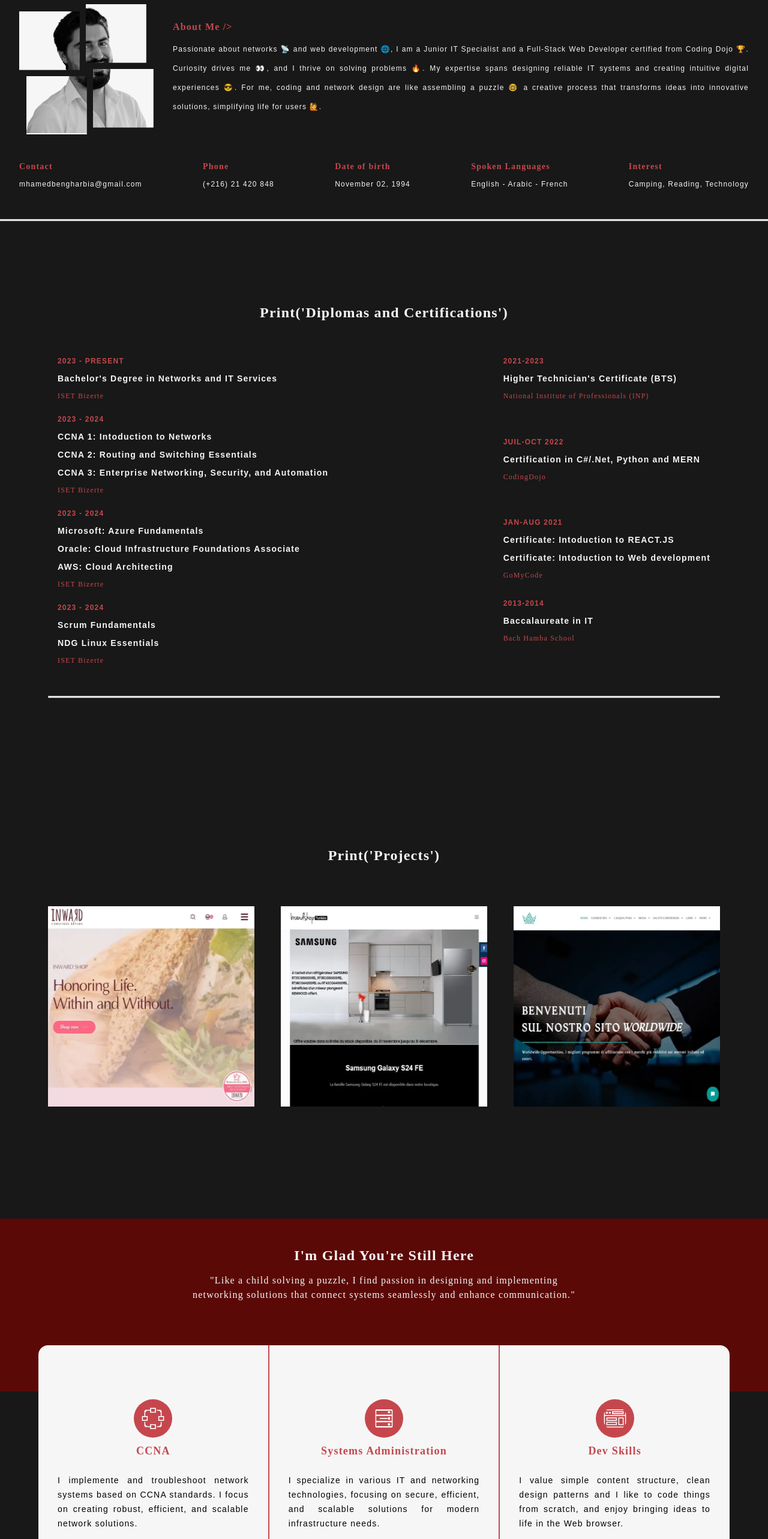
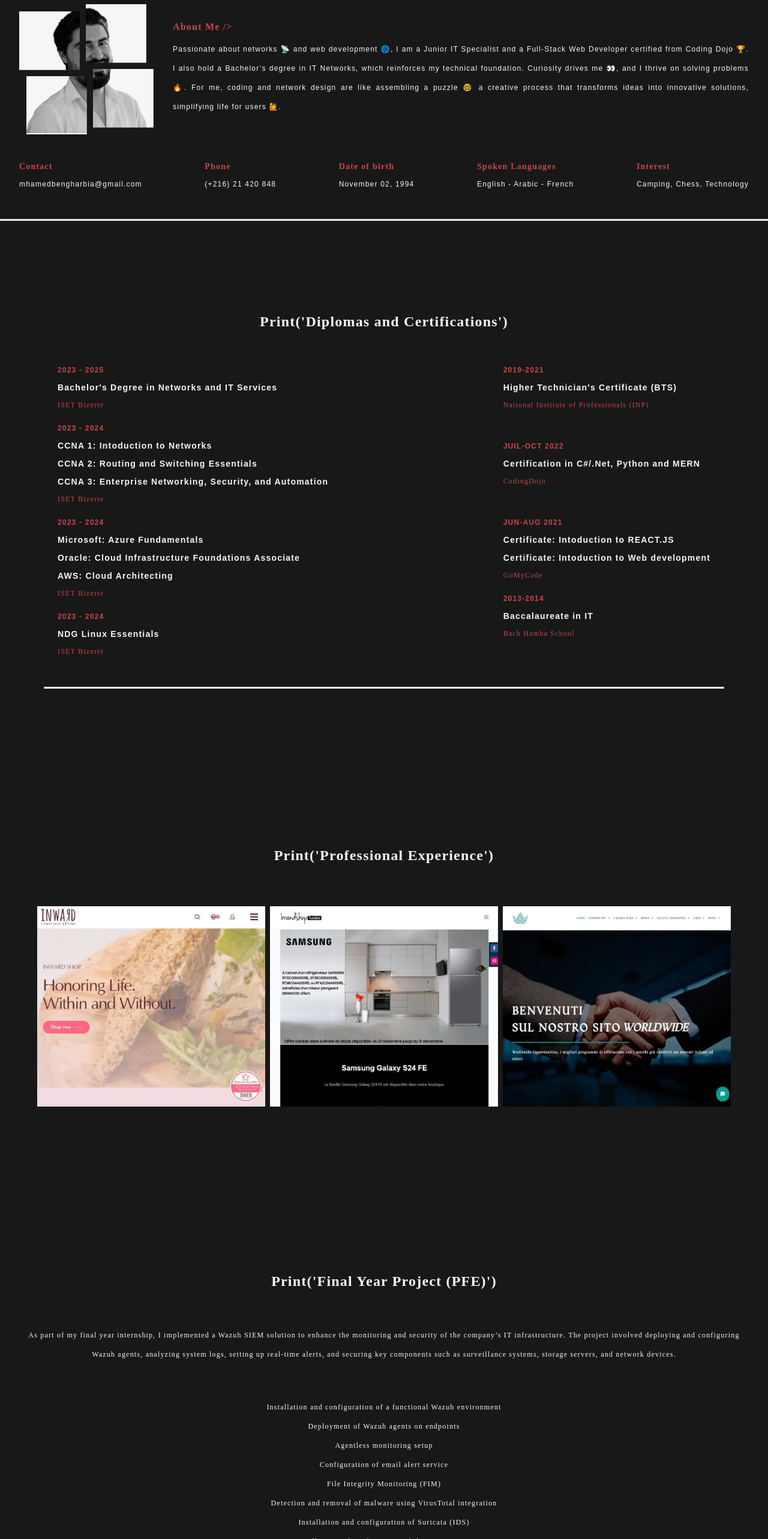
Before and after one commit to mhamadbengharbia/bengharbia2025, a React (Create React App) app: page / in a window 1280 px wide. Shown: the part 848-3414 px from the top of the page at 60% size. Built offline with nearby package versions, Linux system fonts and the light colour scheme; a web font is replaced by a local one.

Commit message:
Updated styling for parts section: removed list decoration

```diff
--- a/src/App.js
+++ b/src/App.js
@@ -8,6 +8,7 @@ import Diplomes from "./Components/js/Diplomes";
 import Skills from "./Components/js/Skills";
  import Contact from "./Components/js/Contact.js";
  import Footer from "./Components/js/footer.js";
+import Pfe from "./Components/js/Pfe.js";
 
  import aws from "../src/Components/src/azure.webp";
  import azure from "../src/Components/src/aws.webp";
@@ -102,7 +103,14 @@ import Skills from "./Components/js/Skills";
       >
         <Brands />
       </motion.div>
-
+     <motion.div
+        initial={animationSettings.initial}
+        whileInView={animationSettings.whileInView}
+        transition={animationSettings.transition}
+        viewport={animationSettings.viewport}
+      >
+        <Pfe />
+      </motion.div>
       {/* Animate Skills */}
       <motion.div
         initial={animationSettings.initial}
--- a/src/Components/js/About.js
+++ b/src/Components/js/About.js
@@ -10,8 +10,12 @@ function About() {
             </div>
             <div className='aboutrigth'>
                 <h1>About Me /></h1>
-                <p className=''>Passionate about networks 📡 and web development 🌐, I am a Junior IT Specialist and a Full-Stack Web Developer certified from Coding Dojo 🏆.
-                Curiosity drives me 👀, and I thrive on solving problems 🔥. My expertise spans designing reliable IT systems and creating intuitive digital experiences 😎. For me, coding and network design are like assembling a puzzle 🤓 a creative process that transforms ideas into innovative solutions, simplifying life for users 🙋.</p>
+                <p className=''>Passionate about networks 📡 and web development 🌐, I am a Junior IT Specialist and a Full-Stack Web Developer
+                    certified from Coding Dojo 🏆.
+                    I also hold a Bachelor’s degree in IT Networks, which reinforces my technical foundation.
+                     Curiosity drives me 👀, and I thrive on solving problems 🔥.
+                 For me, coding and network design are like assembling a puzzle 🤓 a creative process that transforms ideas into innovative solutions,
+                 simplifying life for users 🙋.</p>
             </div>
     </div>
     <div className='aboutbuttom'>
@@ -33,7 +37,7 @@ function About() {
         </div>
         <div id="interets">
             <h3>Interest</h3>
-            <p>Camping, Reading, Technology</p>
+            <p>Camping, Chess, Technology</p>
         </div>
     </div>
     <hr />
--- a/src/Components/js/Brands.js
+++ b/src/Components/js/Brands.js
@@ -8,7 +8,7 @@ function Brands() {
 
         return (
           <div class="brand"  id="projects">
-            <h1>Print('Projects')
+            <h1>Print('Professional Experience')
             </h1>
           <div className="brand1">
           <div class="box">
--- a/src/Components/js/Diplomes.js
+++ b/src/Components/js/Diplomes.js
@@ -19,7 +19,7 @@ function Diplomes() {
         <div className='dipleft'>
             <div className='dipcontenu'>
 
-                 <h3 className='year'>2023 - Present</h3>
+                 <h3 className='year'>2023 - 2025</h3>
 
             <div>
                 <h3>Bachelor's Degree in Networks and IT Services</h3>
@@ -62,7 +62,6 @@ function Diplomes() {
                 <h3 className='year'>2023 - 2024</h3>
 
            <div>
-               <h3>Scrum Fundamentals</h3>
                <h3>NDG Linux Essentials</h3>
 
                <p>ISET Bizerte</p>
@@ -76,7 +75,7 @@ function Diplomes() {
   <div className='diprigth'>
   <div className='dipcontenu'>
 
-                 <h3 className='year'>2021-2023</h3>
+                 <h3 className='year'>2019-2021</h3>
 
             <div>
                 <h3>Higher Technician's Certificate (BTS)</h3>
@@ -96,7 +95,7 @@ function Diplomes() {
             </div>
             <div className='dipcontenu'>
 
-                <h3 className='year'>JAN-AUG 2021</h3>
+                <h3 className='year'>JUN-AUG 2021</h3>
 
            <div>
                <h3>Certificate: Intoduction to REACT.JS </h3>
--- a/src/Components/js/Header.js
+++ b/src/Components/js/Header.js
@@ -1,7 +1,5 @@
 import React, { useState } from 'react';
 import './style.css';
-import fr from "../src/fr.webp";
-import uk from "../src/uk.webp";
 
 function Header() {
   const [isMenuActive, setIsMenuActive] = useState(false);
--- a/src/Components/js/Hero.js
+++ b/src/Components/js/Hero.js
@@ -39,7 +39,7 @@ import pic from "../src/logo2.webp";
 
   </div>
   <button  className="dnbtn"><a target="_blank"
-  rel="noopener noreferrer" href="/cv.pdf" > Download CV </a> </button>
+  rel="noopener noreferrer" href="https://drive.google.com/drive/folders/1kjWC-4Nk3Schox_zFq4Hle010co-FqS2?usp=sharing" > Download CV </a> </button>
 
   </main>
 
--- /dev/null
+++ b/src/Components/js/Pfe.js
@@ -0,0 +1,46 @@
+import React  from "react";
+import './style.css';
+
+function Pfe() {
+
+
+        return (
+          <div class="brand"  id="projects">
+            <h1>Print('Final Year Project (PFE)')
+            </h1>
+            <p className="pfe">
+            As part of my final year internship, I implemented a Wazuh SIEM
+            solution to enhance the monitoring and security of the company’s IT
+            infrastructure.
+            The project involved deploying and configuring Wazuh agents,
+             analyzing system logs, setting up real-time alerts,
+              and securing key components such as surveillance systems,
+               storage servers, and network devices.
+
+</p>
+          <div className="parts">
+              <div>
+              <ul>
+  <li>Installation and configuration of a functional Wazuh environment</li>
+  <li>Deployment of Wazuh agents on endpoints</li>
+  <li>Agentless monitoring setup</li>
+  <li>Configuration of email alert service</li>
+  <li>File Integrity Monitoring (FIM)</li>
+  <li>Detection and removal of malware using VirusTotal integration</li>
+  <li>Installation and configuration of Suricata (IDS)</li>
+  <li>Installation and configuration of the DHCP server</li>
+  <li>Firewall setup and IDS configuration using pfSense and Snort</li>
+  <li>Simulation of brute force attacks and implementation of defense mechanisms</li>
+  <li>Port scanning detection and testing of Suricata rules</li>
+  <li>Simulation of DHCP Discover attack and deployment of defense mechanisms</li>
+  <li>Application/software policy enforcement using Wazuh and Sysmon</li>
+</ul>
+
+              </div>
+          </div>
+        </div>
+        );
+      };
+
+
+export default Pfe;
--- a/src/Components/js/Skills.js
+++ b/src/Components/js/Skills.js
@@ -19,19 +19,20 @@ function Skills() {
         <div>
             <img src={img2} />
             <h1>CCNA</h1>
-            <p>I implemente and troubleshoot network systems based on CCNA standards. I focus on creating robust, efficient, and scalable network solutions.</p>
-            <h1>Tools:</h1>
+            <p>I implement and troubleshoot network systems following CCNA standards, focusing on building robust, efficient, and scalable network infrastructures.
+
+</p>
+            <h1>Key Skills & Tools::</h1>
             <ul>
     <li>Network Configuration</li>
     <li>Routing and Switching</li>
-    <li>Subnetting</li>
+    <li>Subnetting & VLSM</li>
+    <li>RIP & OSPF Dynamic Routing</li>
+    <li>IPv4 / IPv6 Addressing</li>
+    <li>RIP OSPF Dynamic Routing</li>
+    <li>NAT & LAN/WAN Design</li>
+    <li>Virtualization</li>
     <li>Network Security</li>
-    <li>VLSM IP Address Management</li>
-    <li>RIP OSPF Dynamic Routing</li>
-    <li>IPv4 and IPv6 Addressing</li>
-    <li>Virtualization</li>
-    <li>LAN/WAN Design</li>
-    <li>NAT</li>
 </ul>
         </div>
 
@@ -40,16 +41,15 @@ function Skills() {
         <div>
             <img src={img1} />
             <h1>Systems Administration </h1>
-<p>I specialize in various IT and networking technologies, focusing on secure, efficient, and scalable solutions for modern infrastructure needs.</p>
-<h1>Skills:</h1>
+<p>I specialize in modern IT and networking technologies, delivering secure, efficient, and scalable solutions tailored to today’s infrastructure demands.</p>
+<h1>Technologies:</h1>
 <ul>
     <li>FTP</li>
     <li>RADIUS</li>
     <li>NFS</li>
     <li>DNS</li>
     <li>LDAP</li>
-    <li>pfSense</li>
-    <li>Snort</li>
+    <li>pfSense / Snort</li>
      <li>Apache</li>
     <li>Telnet SSH</li>
      <li>Samba</li>
@@ -61,21 +61,21 @@ function Skills() {
 
         <div>
             <img src={img3} />
-            <h1>Dev Skills</h1>
-            <p>I value simple content structure, clean design patterns and I like to code things from scratch, and enjoy bringing ideas to life in the Web browser.
+            <h1>Development Skills</h1>
+            <p>I enjoy coding from scratch, building intuitive interfaces with clean design patterns and structured content, bringing ideas to life in the browser.
             </p>
-            <h1>Languages :</h1>
+            <h1>Languages & Tools::</h1>
             <ul>
     <li>MERN</li>
-    <li>PYTHON</li>
-    <li>C# .NET</li>
-    <li>WORDPRESS</li>
-    <li>GITHUB</li>
-    <li>FLASK</li>
-     <li>SQL</li>
-    <li>OOP</li>
-     <li>Express</li>
+    <li>Python, Flask</li>
+
+    <li>C# / .NET</li>
     <li>JavaScript</li>
+    <li>Express</li>
+    <li>SQL</li>
+     <li>OOP</li>
+    <li>WordPress</li>
+     <li>GitHub</li>
 </ul>
         </div>
     </div>
--- a/src/Components/js/style.css
+++ b/src/Components/js/style.css
@@ -635,6 +635,29 @@ padding: 32px;
   animation: waveAnimation 6s ease-in-out infinite;
   width: 100%;
  }
+ /*PFE*/
+ .pfe{
+ text-align: center;
+  justify-content: top;
+flex-direction: column;
+align-items: center;
+color: #F6F6F6;
+letter-spacing: 1.2px;
+    }
+    .parts ul{
+   padding: 0 0 0 0;
+   }
+    .parts div ul li{
+       text-align: center;
+  justify-content: top;
+flex-direction: column;
+align-items: center;
+color: #F6F6F6;
+letter-spacing: 1.2px;
+ list-style: none;
+ font-weight: 200 ;
+   }
+
 /*Contact*/
 .Contact{
   height: 100vh;
@@ -902,6 +925,10 @@ font-size: 24px;      }
 .buttomfooter p{
   font-size: 14px;
 }
+.pfe ,.parts{
+  font-size: 12px;
+  line-height: 32px;
+}
     }
  @media screen and (max-width: 1200px) {
  .image-container img {
@@ -987,6 +1014,13 @@ height: fit-content;   }
   font-size: 1em;
   font-weight: 500;
 }
+.pfe ,.parts{
+  font-size: 12px;
+  line-height: 24px;
+}
+.parts{
+  padding-bottom:32px;
+}
  }
  @media screen and (max-width: 680px) {
   .socialMedia{
@@ -1003,6 +1037,8 @@ display: none;  }
     text-align: center;
   }
   @media screen and (max-width: 560px) {
+
+
 .heror1 p{
   font-size: 14px;
 }
```
Also changed, not shown: src/Components/js/fr.js (deleted, +0 -15 lines).
